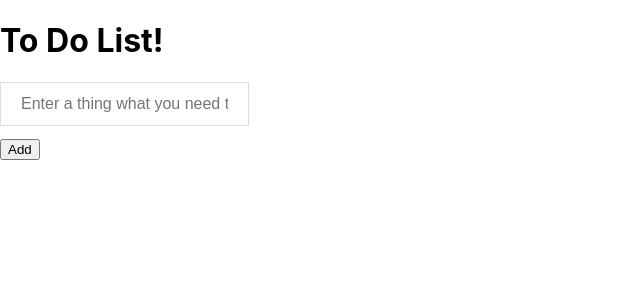
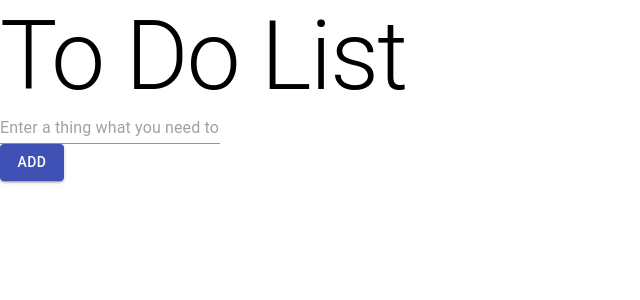
Before and after one commit to JackBerezhnov/to-do-list-react, a React (Create React App) app: page / in a window 1280 px wide. Shown: the top 300 px of the page, without its empty margins (0-640 px from the left). Built offline with nearby package versions, Linux system fonts and the light colour scheme.

Commit message:
Added Material UI style

```diff
--- a/package.json
+++ b/package.json
@@ -4,9 +4,12 @@
   "version": "0.1.0",
   "private": true,
   "dependencies": {
+    "@material-ui/core": "^4.11.3",
+    "@material-ui/icons": "^4.11.2",
     "@testing-library/jest-dom": "^5.11.10",
     "@testing-library/react": "^11.2.6",
     "@testing-library/user-event": "^12.8.3",
+    "material-ui-icons": "^1.0.0-beta.36",
     "react": "^17.0.2",
     "react-dom": "^17.0.2",
     "react-scripts": "4.0.3",
--- a/src/components/input/Input.css
+++ /dev/null
@@ -1,7 +0,0 @@
-#toDoInput {
-    background-repeat: no-repeat;
-    font-size: 16px;
-    padding: 12px 20px 12px 20px;
-    border: 1px solid #ddd;
-    margin-bottom: 12px;
-}
--- a/src/components/input/Input.js
+++ b/src/components/input/Input.js
@@ -1,11 +1,11 @@
 import React from 'react';
-import './Input.css';
+import TextField from "@material-ui/core/TextField";
 
 const Input = (props) => {
     return (
         <div>
             {console.log(props)}
-            <input
+            <TextField
                 type="text"
                 name="toDo"
                 id="toDoInput"
--- a/src/components/item-list/ItemList.js
+++ b/src/components/item-list/ItemList.js
@@ -1,13 +1,14 @@
 import React from 'react';
 import Item from "../item/Item";
+import List from "@material-ui/core/List";
 
 const ItemList = ({ items, toggleComplete, removeTodo }) => {
     return (
-        <ul>
+        <List>
             {items.map(todo => (
                 <Item key={todo.id} item={todo} toggleComplete={toggleComplete} removeTodo={removeTodo}/>
             ))}
-        </ul>
+        </List>
     );
 }
 
--- a/src/components/item/Item.js
+++ b/src/components/item/Item.js
@@ -1,4 +1,6 @@
 import React from 'react';
+import { Checkbox, IconButton, ListItem, Typography } from "@material-ui/core";
+import CloseIcon from '@material-ui/icons/Close';
 
 const Item = ({ item, toggleComplete, removeTodo }) => {
 
@@ -11,16 +13,25 @@ const Item = ({ item, toggleComplete, removeTodo }) => {
     }
 
     return(
-        <div style={{ display: "flex" }}>
-            <input type="checkbox" onClick={handleCheckboxClick} />
-            <li
+        <ListItem style={{ display: "flex" }}>
+            <Checkbox
+                checked={item.complete}
+                type="checkbox"
+                onClick={handleCheckboxClick}
+            />
+            <Typography
+                variant="body1"
                 style={{
-                    color: "white",
+                    color: "black",
                     textDecoration: item.complete ? "line-through" : null
                 }}
-            >{item.description}</li>
-            <button onClick={handleRemoveClick}>X</button>
-        </div>
+            >
+            {item.description}
+            </Typography>
+            <IconButton onClick={handleRemoveClick}>
+                <CloseIcon />
+            </IconButton>
+        </ListItem>
     );
 }
 
--- a/src/components/to-do-list/ToDoList.js
+++ b/src/components/to-do-list/ToDoList.js
@@ -1,8 +1,9 @@
-import React, { useState, useEffect } from 'react';
+import React, { useState } from 'react';
 import Input from '../input/Input';
 import ItemList from '../item-list/ItemList';
 import { v4 as uuidv4} from "uuid";
-
+import Typography from "@material-ui/core/Typography";
+import Button from "@material-ui/core/Button";
 
 function ToDoList() {
     const [toDoItems, setToDoItems] = useState([]);
@@ -48,10 +49,12 @@ function ToDoList() {
 
     return(
         <div>
-            <h1>To Do List!</h1>
+            <Typography variant="h1">
+                To Do List
+            </Typography>
             <form onSubmit={submitUserData}>
                 <Input onChange={handleChange} todo={toDoItem}/>
-                <button type="submit" className="btn success">Add</button>
+                <Button type="submit" className="btn success" variant="contained" color="primary">Add</Button>
                 <ItemList items={toDoItems} toggleComplete={toggleComplete} removeTodo={removeTodo}/>
             </form>
         </div>
```
Also changed, not shown: 1 other file (tests, documents, lock files or other folders).
